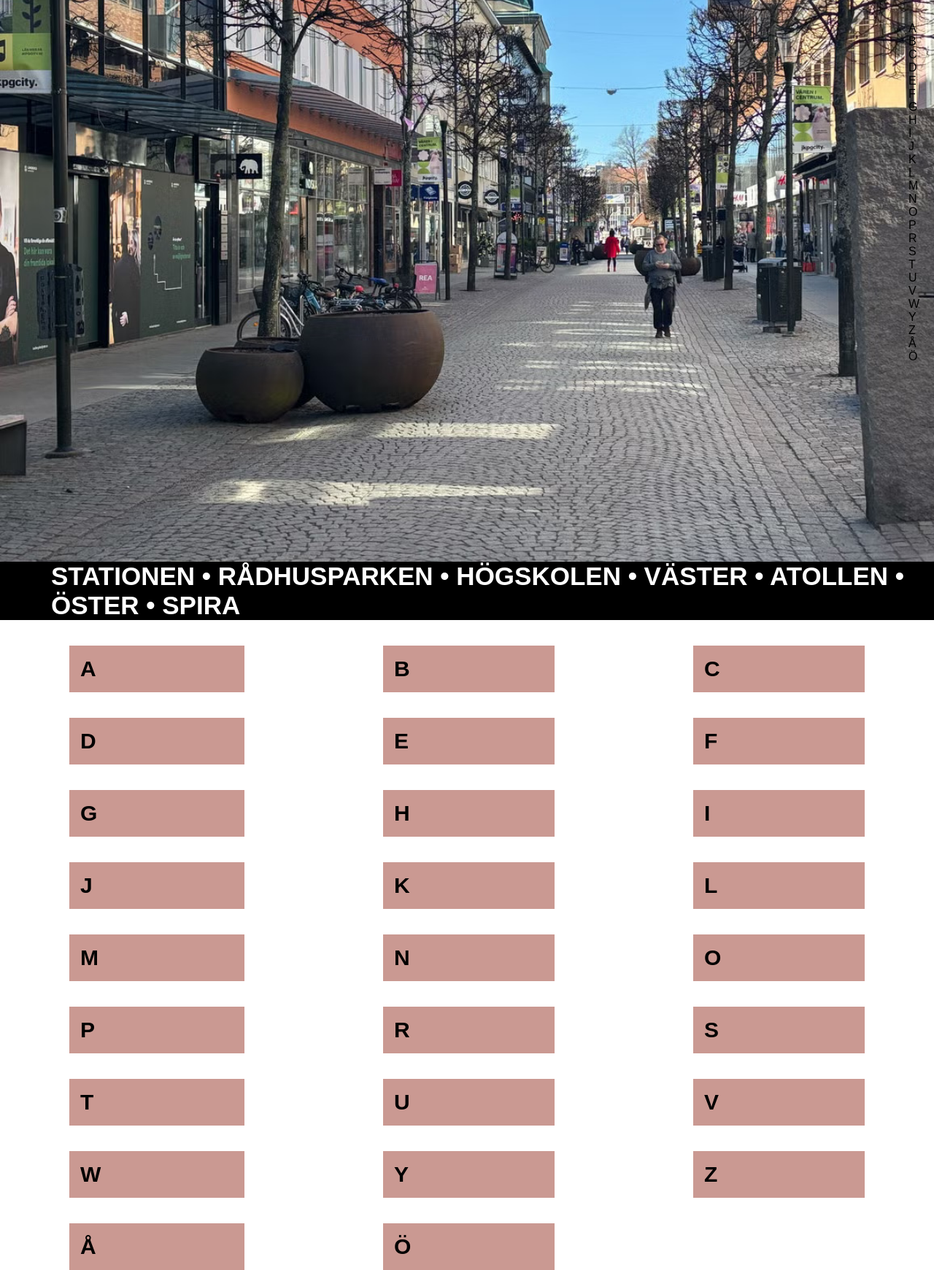
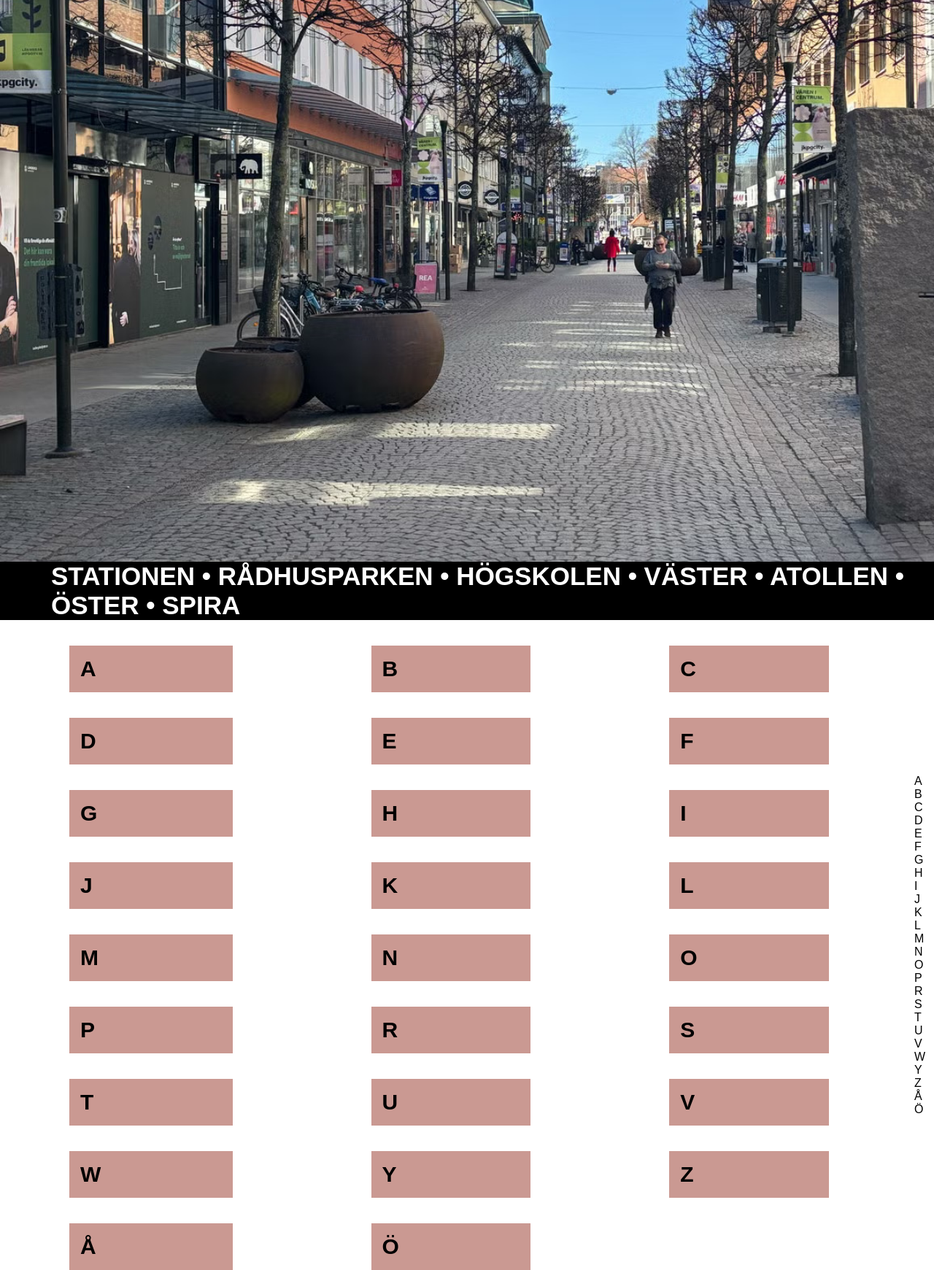
Before and after one commit to MilliBill/Group-Project-Advanced-Concepts, a website: page public/storepage.html in a window 1280 px wide. Shown: the part 100-1841 px from the top of the page at 73% size. Drawn offline with Linux system fonts and the light colour scheme; no server answers.

Commit message:
added a grid div to style the sidebar & make it sticky

```diff
--- a/public/storepage.html
+++ b/public/storepage.html
@@ -16,23 +16,10 @@
         </nav>
       </header>
     </div>
-    <div class="places">STATIONEN • RÅDHUSPARKEN • HÖGSKOLEN • VÄSTER • ATOLLEN • ÖSTER • SPIRA</div>
-    <span>
-      <a href="#sectionA">A</a> <a href="#sectionB">B</a>
-      <a href="#sectionC">C</a> <a href="#sectionD">D</a>
-      <a href="#sectionE">E</a> <a href="#sectionF">F</a>
-      <a href="#sectionG">G</a> <a href="#sectionH">H</a>
-      <a href="#sectionI">I</a> <a href="#sectionJ">J</a>
-      <a href="#sectionK">K</a> <a href="#sectionL">L</a>
-      <a href="#sectionM">M</a> <a href="#sectionN">N</a>
-      <a href="#sectionO">O</a> <a href="#sectionP">P</a>
-      <a href="#sectionR">R</a> <a href="#sectionS">S</a>
-      <a href="#sectionT">T</a> <a href="#sectionU">U</a>
-      <a href="#sectionV">V</a> <a href="#sectionW">W</a>
-      <a href="#sectionY">Y</a> <a href="#sectionZ">Z</a>
-      <a href="#sectionÅ">Å</a> <a href="#sectionÖ">Ö</a>
-    </span>
-
+    <div class="places">
+      STATIONEN • RÅDHUSPARKEN • HÖGSKOLEN • VÄSTER • ATOLLEN • ÖSTER • SPIRA
+    </div>
+    <div id="grid">
       <div id="categories">
         <div id="column1">
           <button class="collapsible" id="sectionA">A</button>
@@ -95,6 +82,23 @@
           <div class="stores"></div>
         </div>
       </div>
+      <span>
+        <a href="#sectionA">A</a> <a href="#sectionB">B</a>
+        <a href="#sectionC">C</a> <a href="#sectionD">D</a>
+        <a href="#sectionE">E</a> <a href="#sectionF">F</a>
+        <a href="#sectionG">G</a> <a href="#sectionH">H</a>
+        <a href="#sectionI">I</a> <a href="#sectionJ">J</a>
+        <a href="#sectionK">K</a> <a href="#sectionL">L</a>
+        <a href="#sectionM">M</a> <a href="#sectionN">N</a>
+        <a href="#sectionO">O</a> <a href="#sectionP">P</a>
+        <a href="#sectionR">R</a> <a href="#sectionS">S</a>
+        <a href="#sectionT">T</a> <a href="#sectionU">U</a>
+        <a href="#sectionV">V</a> <a href="#sectionW">W</a>
+        <a href="#sectionY">Y</a> <a href="#sectionZ">Z</a>
+        <a href="#sectionÅ">Å</a> <a href="#sectionÖ">Ö</a>
+      </span>
+      <!-- place footer here -->
+    </div>
 
     <script type="module" src="start.js"></script>
   </body>
--- a/public/stores_test_style.css
+++ b/public/stores_test_style.css
@@ -4,19 +4,29 @@ body {
   background-size: 1550px;
   background-repeat: no-repeat;
   margin: 0px;
+}
 
+#grid {
+  display: grid;
+  grid-template-areas: "categories letters";
+  grid-template-columns: 25fr 1fr;
 }
 
 /*list of letters on the right*/
 span {
-  right: 0;
-  top: 130px;
-  right: 20px;
-  position: fixed;
+  grid-area: letters;
+  position: sticky;
+  top: 30vh;
+  align-self: center;
+  padding-left: 45%;
   display: flex;
   flex-flow: column nowrap;
   font-family: Arial, Helvetica, sans-serif;
   font-size: 16px;
+}
+
+#placeholder {
+  height: 50vh;
 }
 
 /*logo style*/
@@ -44,11 +54,11 @@ ul {
 }
 
 /*places style*/
- .places{
+.places {
   margin-top: 800px;
   padding-left: 70px;
-color: #ffffff;
-background-color: black;
+  color: #ffffff;
+  background-color: black;
   font-size: 35px;
   font-weight: bold;
   font-family: Arial, Helvetica, sans-serif;
@@ -63,10 +73,9 @@ a:hover {
   color: #ca9992;
 }
 
-
-
 /*columns for categories*/
 #categories {
+  grid-area: categories;
   display: grid;
   grid-template-areas: "col1 col2 col3";
 }
@@ -89,7 +98,7 @@ a:hover {
 }
 
 .collapsible:hover {
-background-color: #997989;
+  background-color: #997989;
 }
 
 #column1 {
```
Lines whose indentation alone changed are shown as unchanged.
